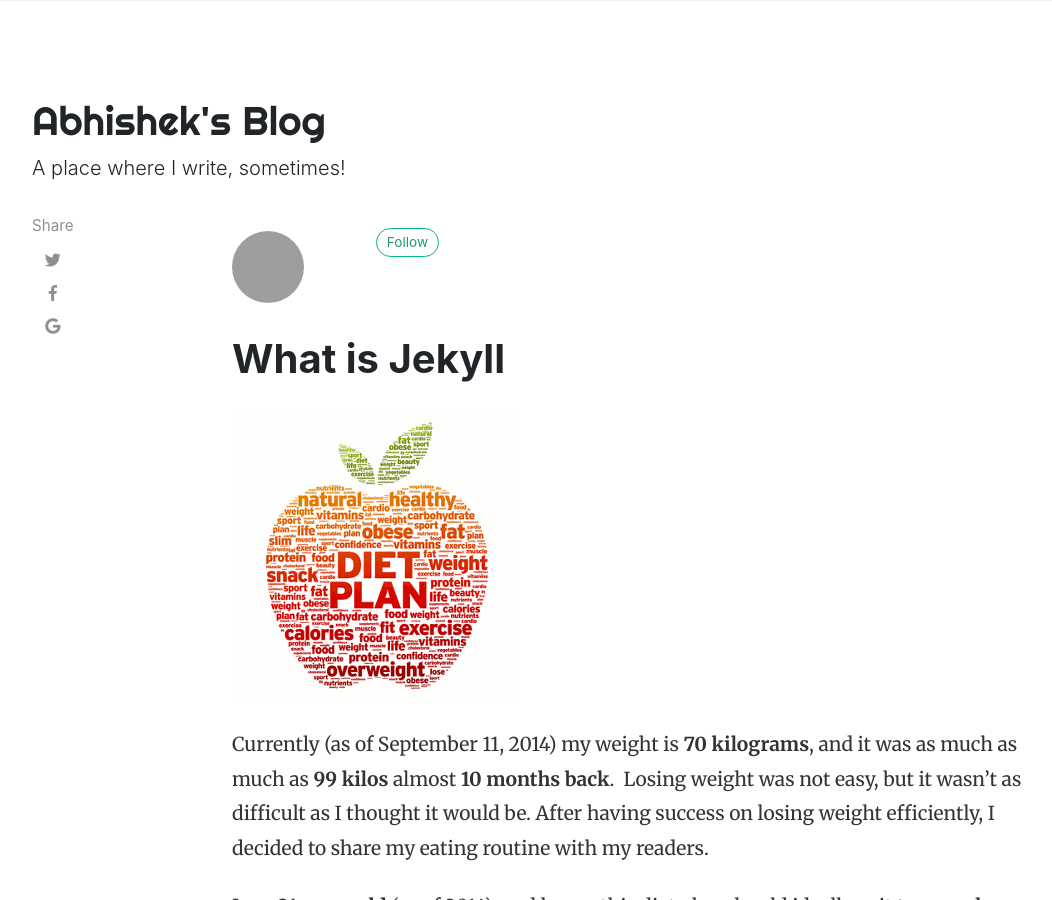
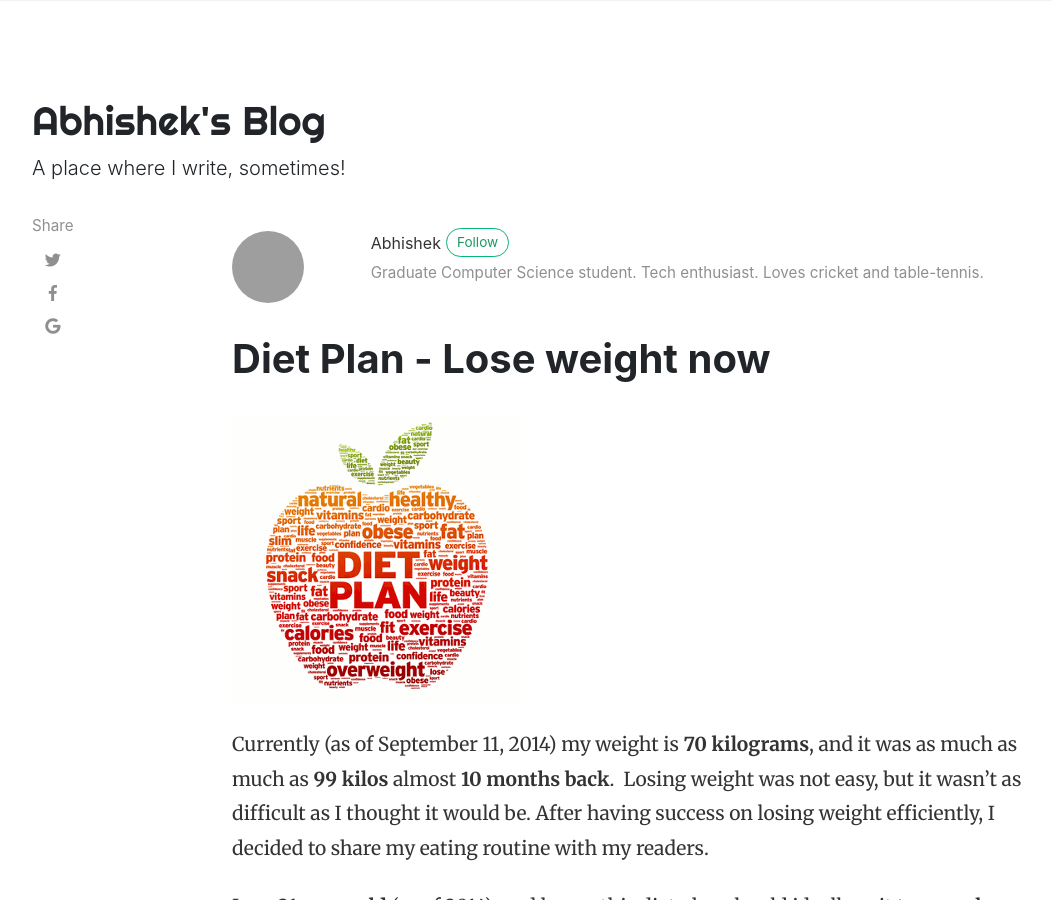
Before and after one commit to abhishekmsharma/blog, a Jekyll site: the page built from _posts/2014-09-11-diet-plan.md, in a window 1280 px wide and 900 px high. Shown: the whole window, without its empty margins (53-1105 px from the left). Built offline with Jekyll 4.4.1, drawn with Linux system fonts in a browser that asks for light colours; nearby versions of some CDN libraries; comment, search, counter and statistics services are not loaded; grey boxes are pictures that could not be loaded.

Commit message:
Update 2014-09-11-diet-plan.md

```diff
--- a/_posts/2014-09-11-diet-plan.md
+++ b/_posts/2014-09-11-diet-plan.md
@@ -1,7 +1,7 @@
 ---
 layout: post
-title:  "What is Jekyll"
-author: john
+title:  "Diet Plan - Lose weight now"
+author: abhishek
 categories: [life, health, lifestyle, diet]
 image: assets/images/diet-plan-cover.png
 featured: true
```
